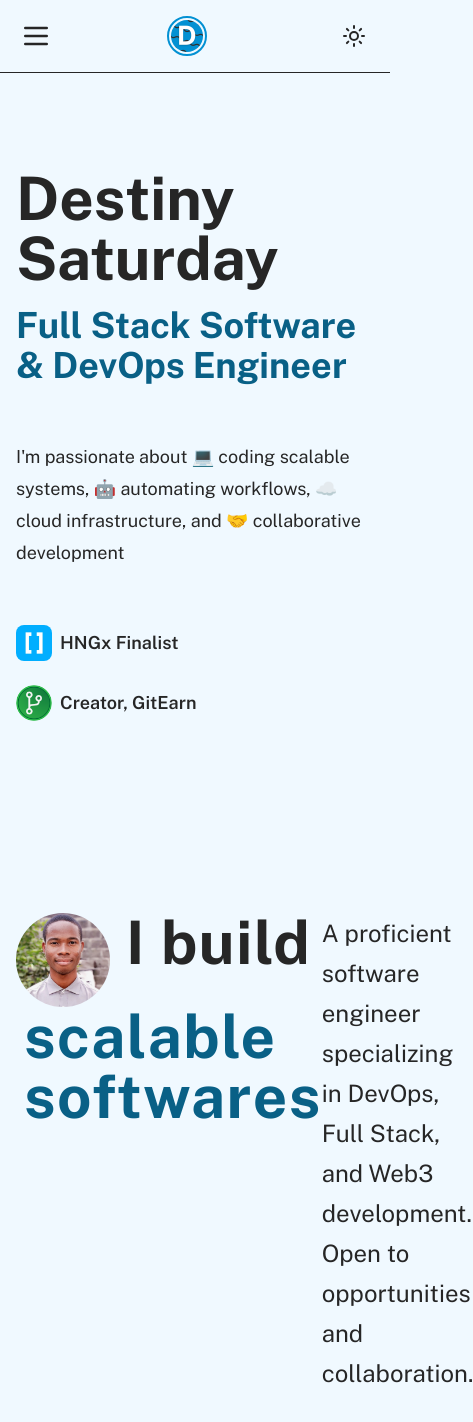
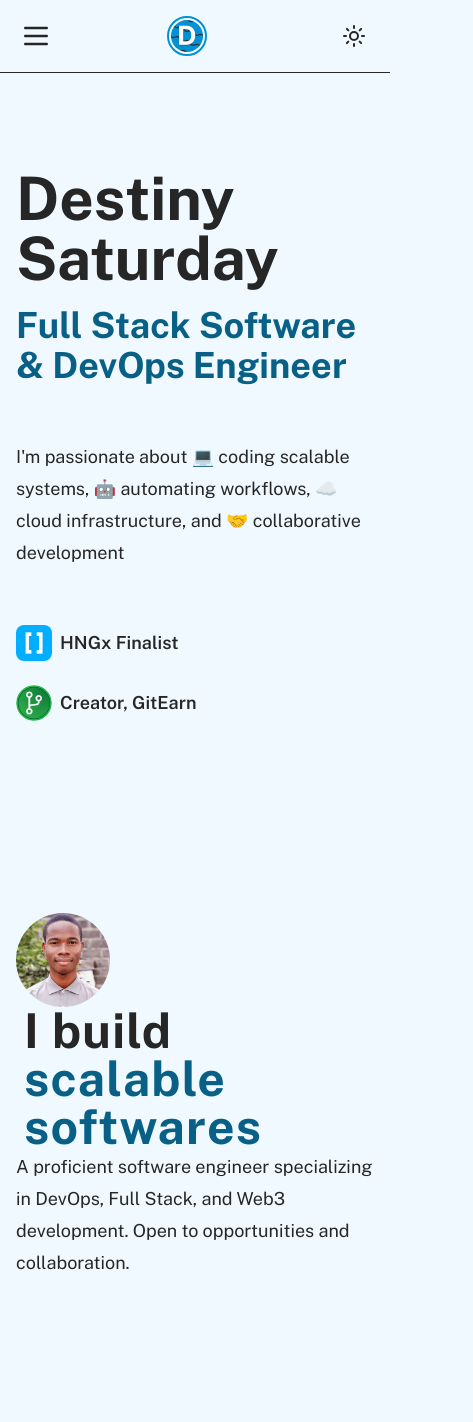
Before and after one commit to ThePrimeJnr/destinedcodes, a Next.js app: page / in a window 390 px wide. Shown: the top 1422 px of the page, 473 px wide, since content can reach past the window. Built offline with nearby package versions, Linux system fonts and the light colour scheme.

Commit message:
✨ feat(df): sdf
dfs

```diff
--- a/app/page.tsx
+++ b/app/page.tsx
@@ -44,8 +44,8 @@ const Home = () => {
           </div>
         </div>
       </div>
-      <div className="flex flex-row py-24">
-        <div className="content">
+      <div className="flex md:flex-row flex-col py-24">
+        <div className="md:block flex flex-col md:content">
           <Image
             src={'/images/destiny-saturday.png'}
             alt="Destiny Saturday"
@@ -53,11 +53,11 @@ const Home = () => {
             height={94}
             className="float-left mr-4 rounded-full"
           />
-          <div className="item-body pl-2 font-bold text-6xl md:text-8xl tracking-wide">
+          <div className="item-body pl-2 font-bold text-5xl md:text-8xl tracking-wide">
             I build <div className="text-secondary">scalable softwares</div>
           </div>
         </div>
-        <div className="max-w-md text-2xl/10">
+        <div className="max-w-md text-lg/8 md:text-2xl/10">
           <div>
             A proficient software engineer specializing in DevOps, Full Stack,
             and Web3 development. Open to opportunities and collaboration.
```
